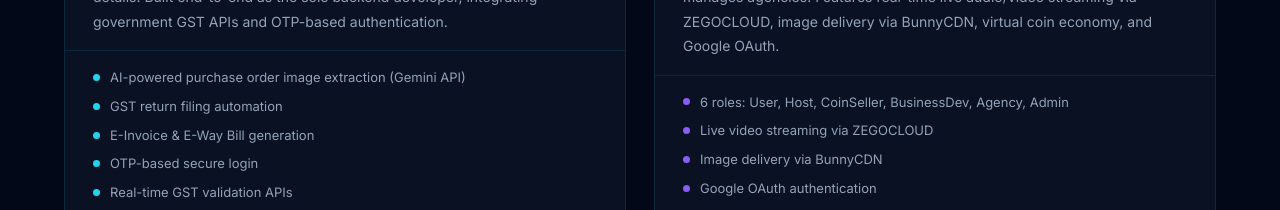
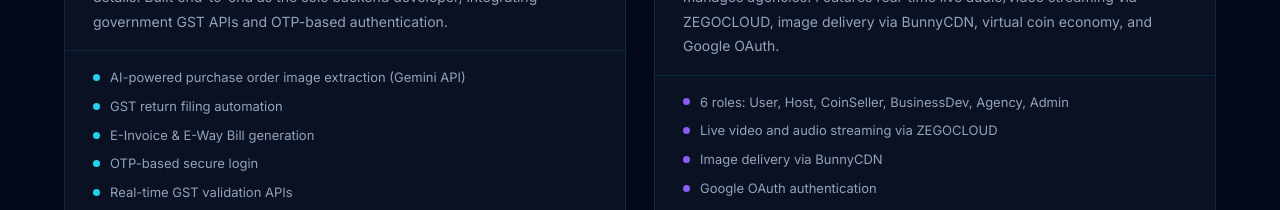
Before and after one commit to Sid9879/Siddharth, a React (Vite) app: page / in a window 1280 px wide. Shown: the part 3880-4090 px from the top of the page. Built offline with nearby package versions, Linux system fonts and the light colour scheme.

Commit message:
fix: update highlight for live streaming description in Projects component

```diff
--- a/src/components/Projects.jsx
+++ b/src/components/Projects.jsx
@@ -38,7 +38,7 @@ const projects = [
     ],
     highlights: [
       '6 roles: User, Host, CoinSeller, BusinessDev, Agency, Admin',
-      'Live video streaming via ZEGOCLOUD',
+      'Live video and audio streaming via ZEGOCLOUD',
       'Image delivery via BunnyCDN',
       'Google OAuth authentication',
       'Virtual coin economy & diamond withdrawal',
```
